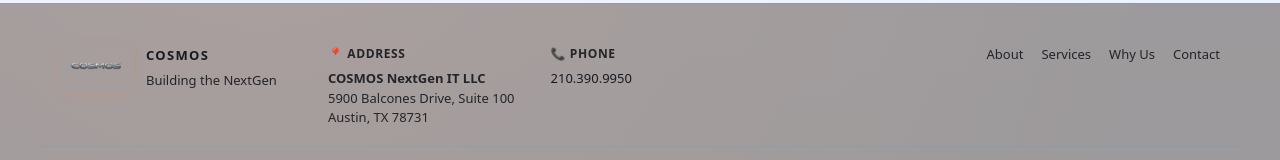
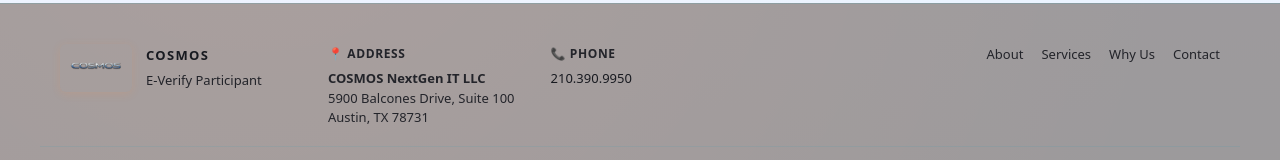
Before and after one commit to AdminCosmos/cosmosnextgen-site, a React (Vite) app: page /training in a window 1280 px wide. Shown: the part 1713-1873 px from the top of the page. Built offline with nearby package versions, Linux system fonts and the light colour scheme.

Commit message:
adding E-Verify Participant in the foo

```diff
--- a/src/components/Footer.jsx
+++ b/src/components/Footer.jsx
@@ -7,7 +7,7 @@ export default function Footer() {
             <img src="/images/logo.png" alt="COSMOS Logo" className="footerLogo" />
             <div className="footerBrandText">
               <div className="footerBrand">COSMOS</div>
-              <div className="footerSub">Building the NextGen</div>
+              <div className="footerSub">E-Verify Participant</div>
             </div>
           </div>
 
```
